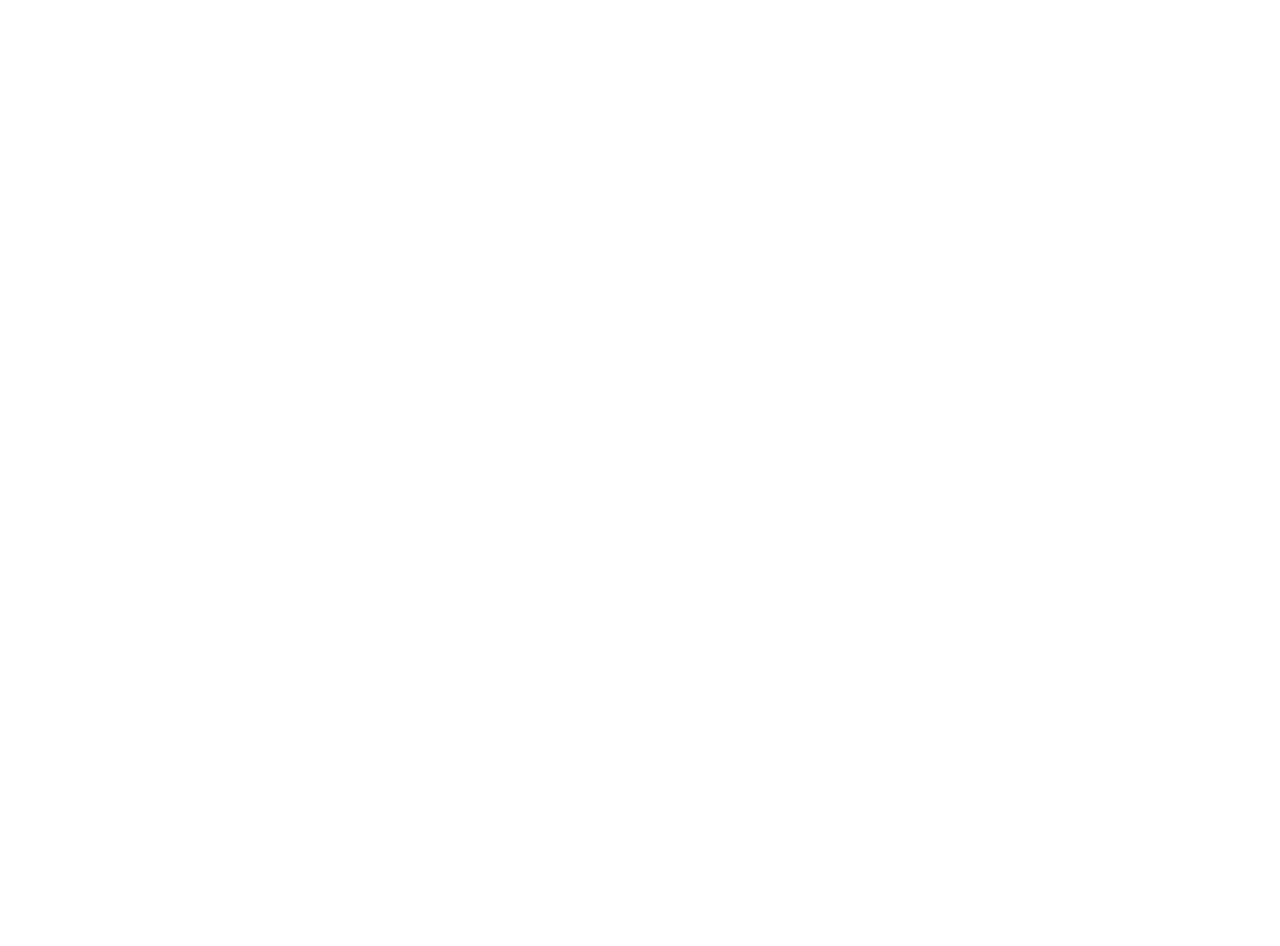
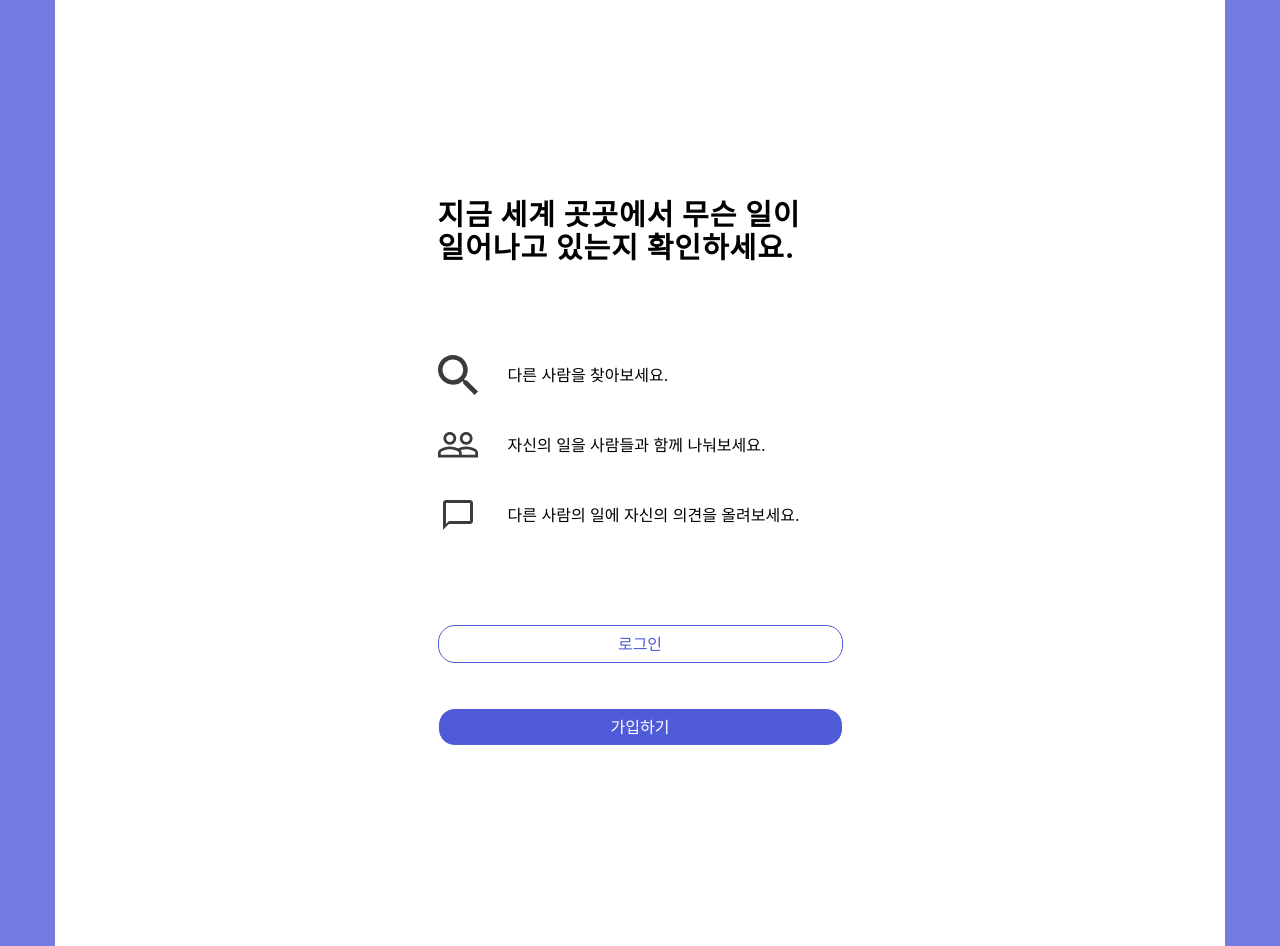
Before and after one commit to EntryDSM-Internship/team_3_frontend, a React (Create React App) app: page / in a window 1280 px wide. Before the commit the page ends 800 px from the top, so only its background shows below. Built offline with nearby package versions, Linux system fonts and the light colour scheme.

Commit message:
[UPDATE] default route
/

```diff
--- a/src/App.js
+++ b/src/App.js
@@ -9,7 +9,7 @@ const App = () => {
     <>
       <Route exact path="/main/:category?" component={Main} />
       <Route exact path="/signup" component={SignUp}/>
-      <Route exact path="/landing" component={Landing} />
+      <Route exact path={["/landing", "/"]} component={Landing} />
     </>
   );
 };
```
